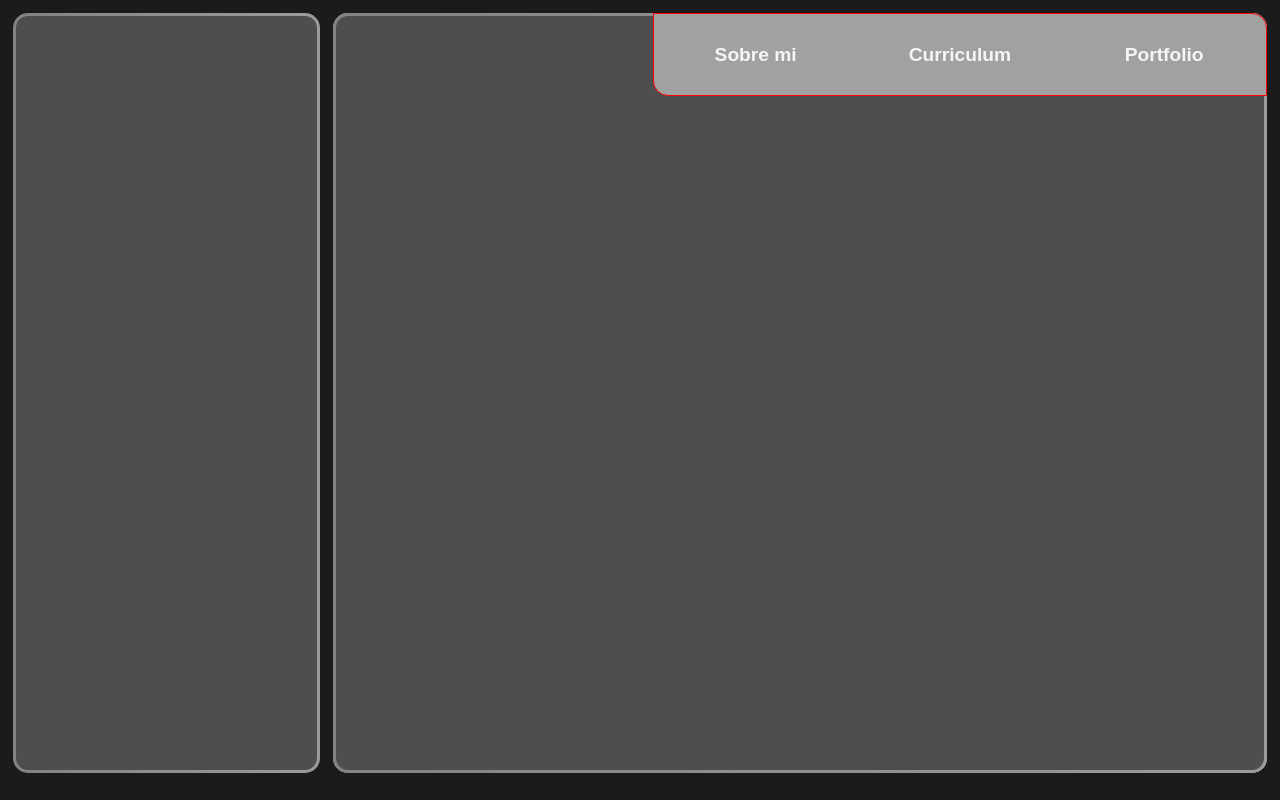
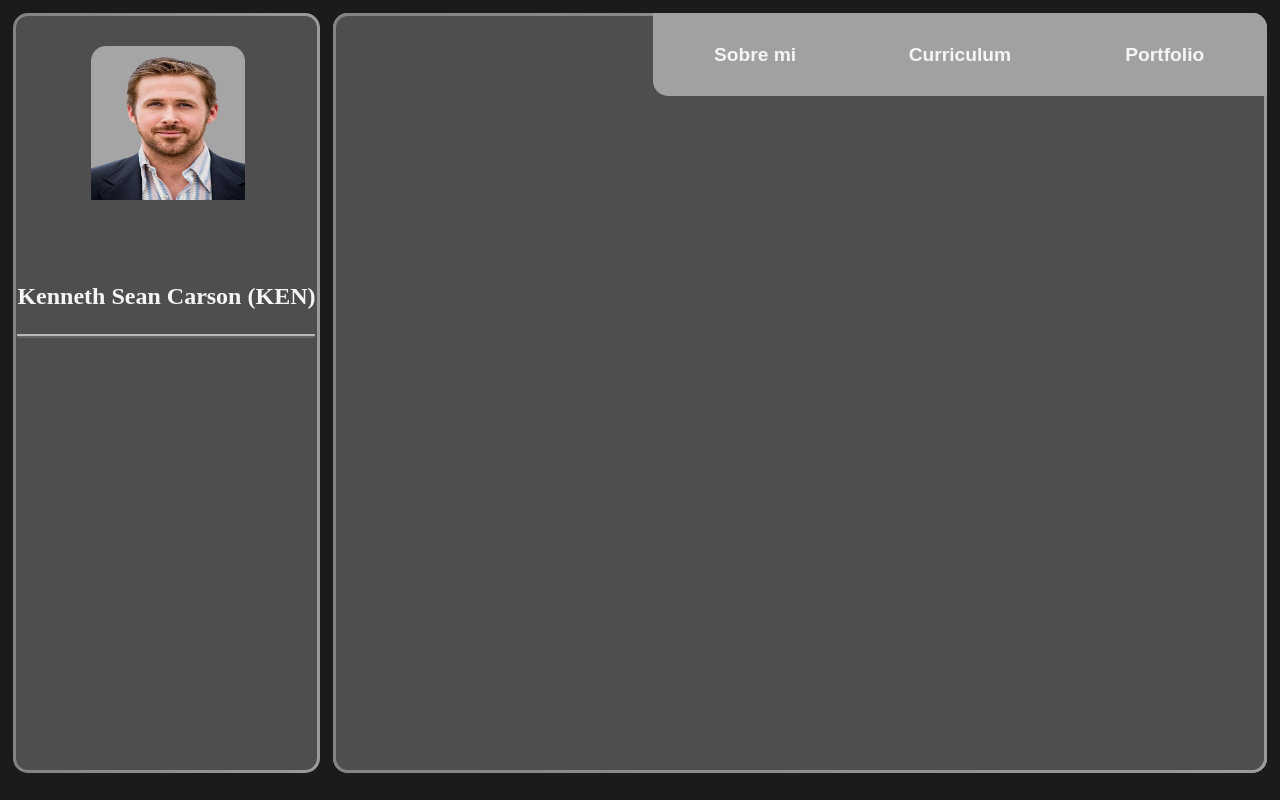
Before and after one commit to Sciverag/CurriculumSCSS, a website: page index.html in a window 1280 px wide. Drawn offline with Linux system fonts and the light colour scheme.

Commit message:
Finalizada transicion de la imagen

```diff
--- a/index.html
+++ b/index.html
@@ -7,7 +7,14 @@
     <link rel="stylesheet" href="style.css">
 </head>
 <body>
-    <div id="fotoInformacion"></div>
+    <div id="fotoInformacion">
+        <div id="imageContainer">
+            <img src="fotoCarnet.png" alt="fotoCarnet">
+            <div id="imageBackground"></div>
+
+        </div>
+        <h2>Kenneth Sean Carson (KEN)</h2>
+    </div>
     <nav>
         <button id="sobreMiBoton">Sobre mi</button>
         <button id="curriculumBoton">Curriculum</button>
--- a/style.scss
+++ b/style.scss
@@ -29,13 +29,20 @@ body {
   background-color: rgb(27, 27, 27);
 }
 
-body > * {
-  border: solid 1px red;
-}
-
 #fotoInformacion {
   @include defaultStyle();
   grid-row: 1 / 3;
+  display: flex;
+  flex-direction: column;
+  align-items: center;
+
+  h2 {
+    padding-top: 8%;
+    padding-bottom: 8%;
+    color: whitesmoke;
+    font-weight: bolder;
+    border-bottom: ridge 4px rgb(184, 184, 184);
+  }
 }
 
 nav {
@@ -61,6 +68,10 @@ nav {
   button:hover {
     color: rgb(192, 10, 192);
   }
+
+  button[seleccionado] {
+    @extend button, :hover
+  }
 }
 
 #sobreMi {
@@ -74,3 +85,40 @@ nav {
 #portfolio {
   @include section();
 }
+
+#imageContainer {
+  width: 50%;
+  height: 27%;
+  margin-top: 10%;
+  margin-bottom: 3%;
+  transition: all 0.4s;
+
+  img {
+    width: 12vw;
+    height: 12vw;
+    transition: all 0.5s;
+    z-index: 1;
+    position: absolute;
+  }
+
+  #imageBackground {
+    background-color: rgb(165, 165, 165);
+    border-radius: 15px 15px 0 0;
+    width: 12vw;
+    z-index: 0;
+    height: 12vw;
+    position: absolute;
+    transition: all 0.5s;
+  }
+
+  &:hover {
+
+    #imageBackground {
+      transform: perspective(900px) rotateX(60deg) translateZ(0);
+    }
+
+    img {
+      transform: translateY(-22%) scaleX(111%);
+    }
+  }
+}
```
Also changed, not shown: fotoCarnet.png (added), style.css, 1 other file.
